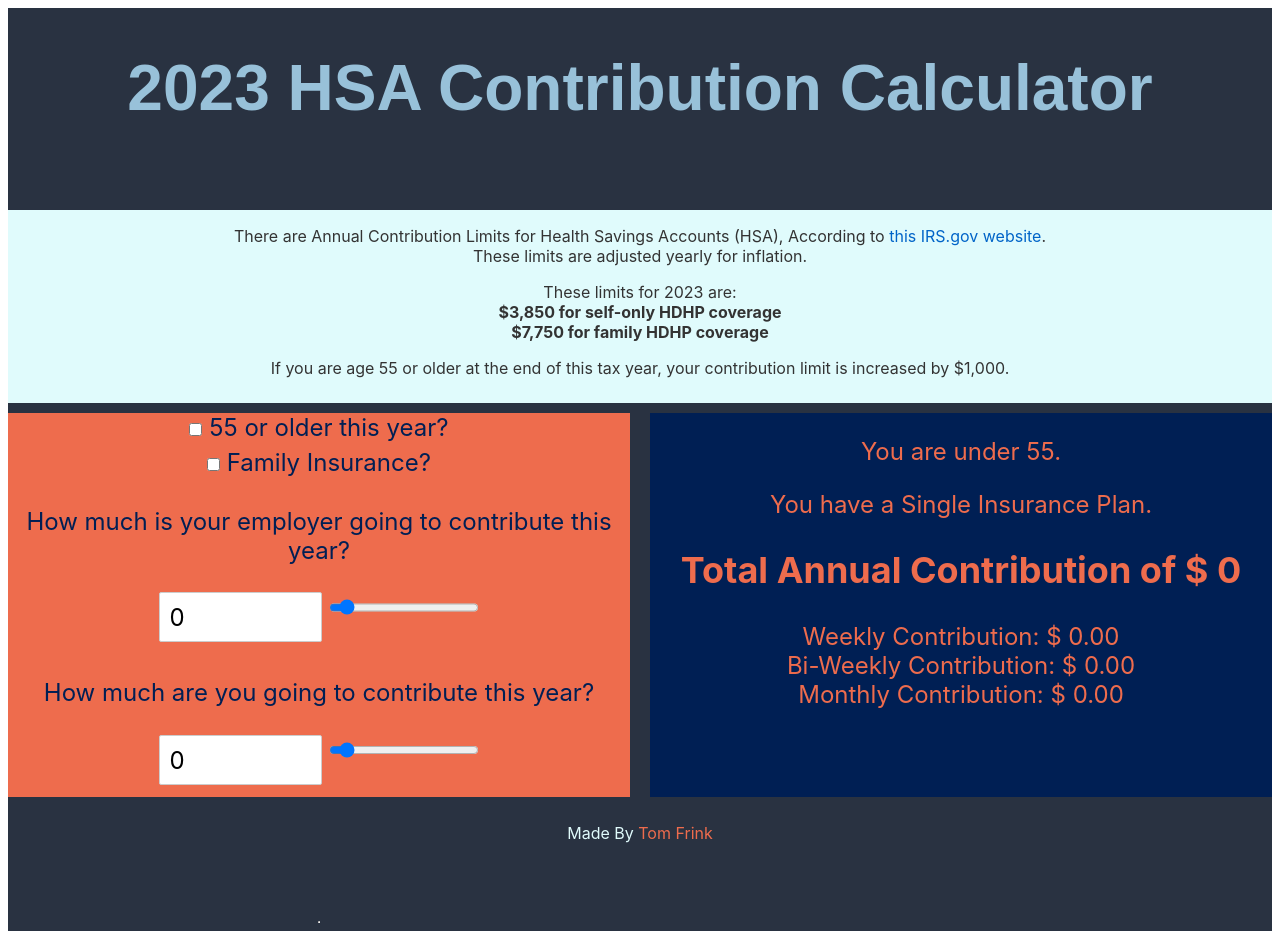
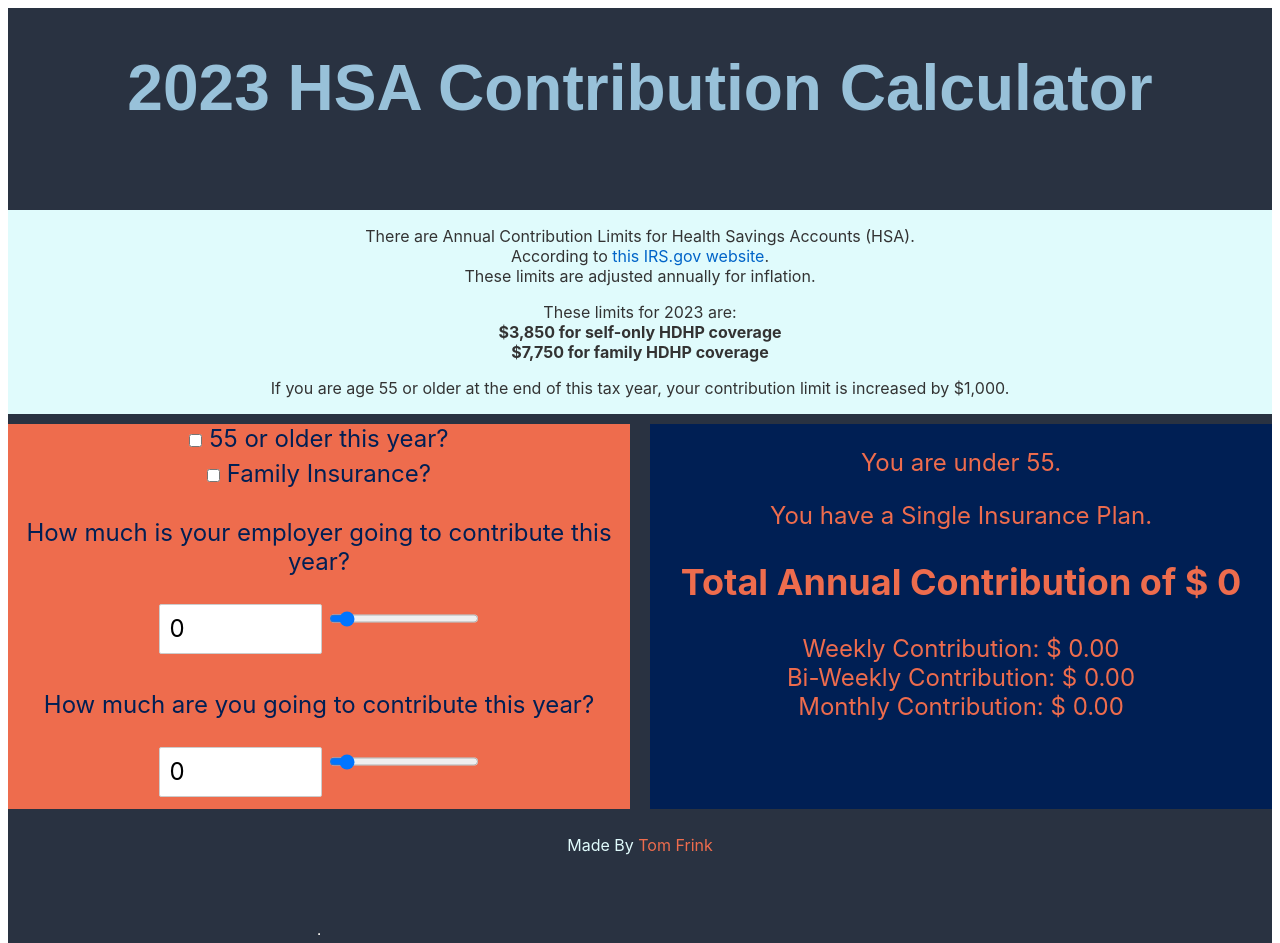
Before and after one commit to TomFrink/HSA, a Svelte app: page / in a window 1280 px wide. Built offline with nearby package versions, Linux system fonts and the light colour scheme.

Commit message:
Updated paragraph formatting

```diff
--- a/src/App.svelte
+++ b/src/App.svelte
@@ -92,12 +92,13 @@
   <!-- info -->
   <article class="info">
     <p>
-      There are Annual Contribution Limits for Health Savings Accounts (HSA),
+      There are Annual Contribution Limits for Health Savings Accounts (HSA).
+      <br />
       According to
       <a href="https://www.irs.gov/pub/irs-drop/rp-20-32.pdf">
         this IRS.gov website</a>.
       <br />
-      These limits are adjusted yearly for inflation.
+      These limits are adjusted annually for inflation.
     </p>
     <p>
       These limits for 2023 are:<br />
```
